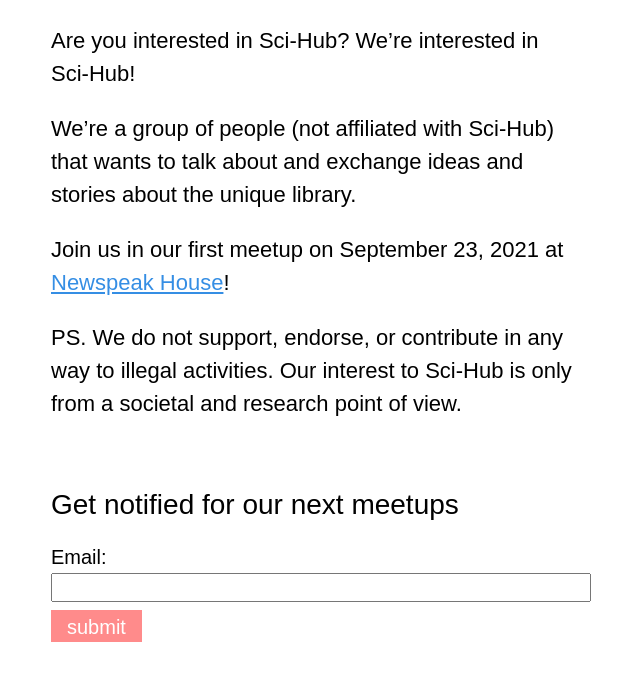
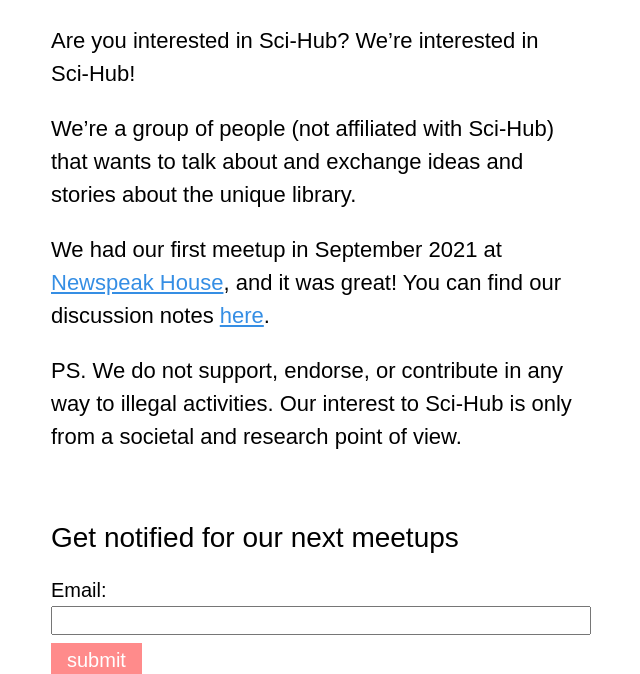
Before and after one commit to sirodoht/cyanblue, a Django app: page / in a window 1280 px wide. Shown: the part 709-1383 px from the top of the page, without its empty margins (319-959 px from the left). Run offline with Django 3.2, Linux system fonts and the light colour scheme; data that the repository does not hold is empty.

Commit message:
update landing copy

```diff
--- a/main/templates/main/index.html
+++ b/main/templates/main/index.html
@@ -44,8 +44,10 @@
         </p>
 
         <p>
-            Join us in our first meetup on September 23, 2021
-            at <a href="https://www.nwspk.com/">Newspeak House</a>!
+            We had our first meetup in September 2021 at
+            <a href="https://www.nwspk.com/">Newspeak House</a>, and it was great!
+            You can find our discussion notes
+            <a href="/meetup-1/#notes">here</a>.
         </p>
         <p>
             PS. We do not support, endorse, or contribute in any
```
